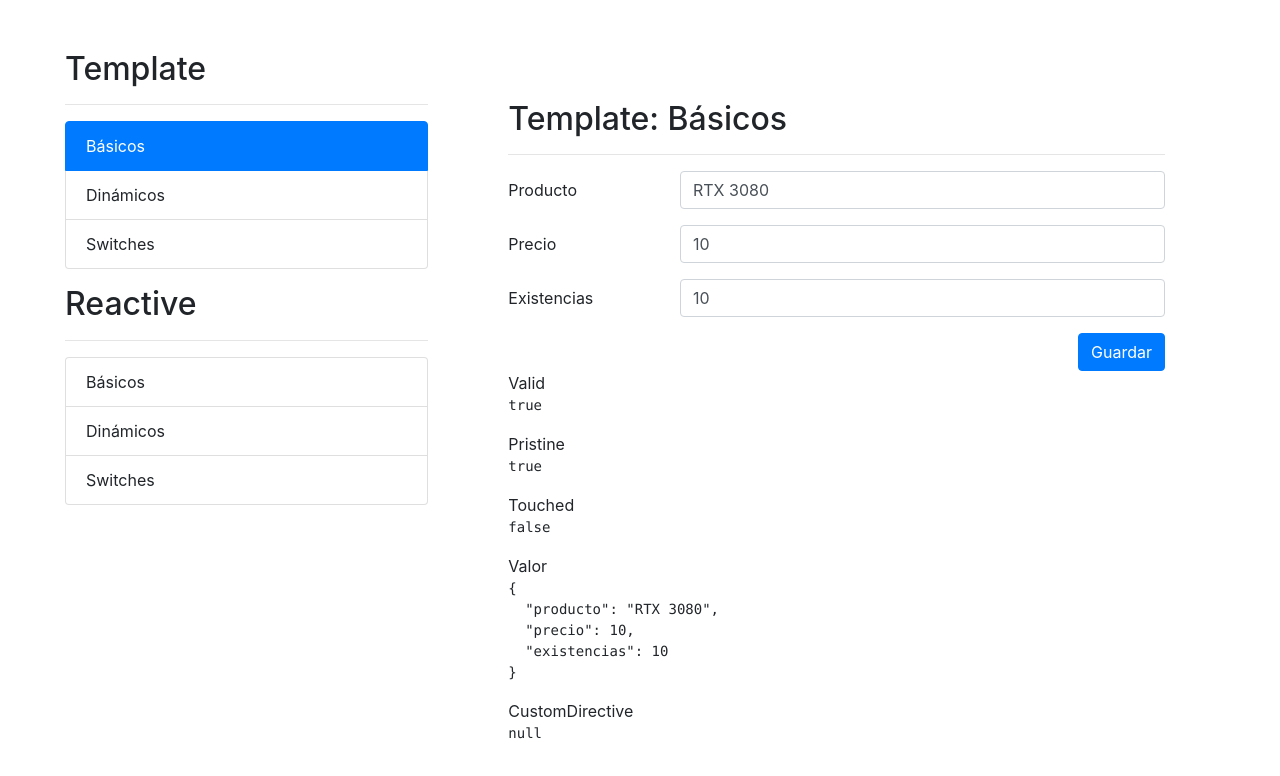
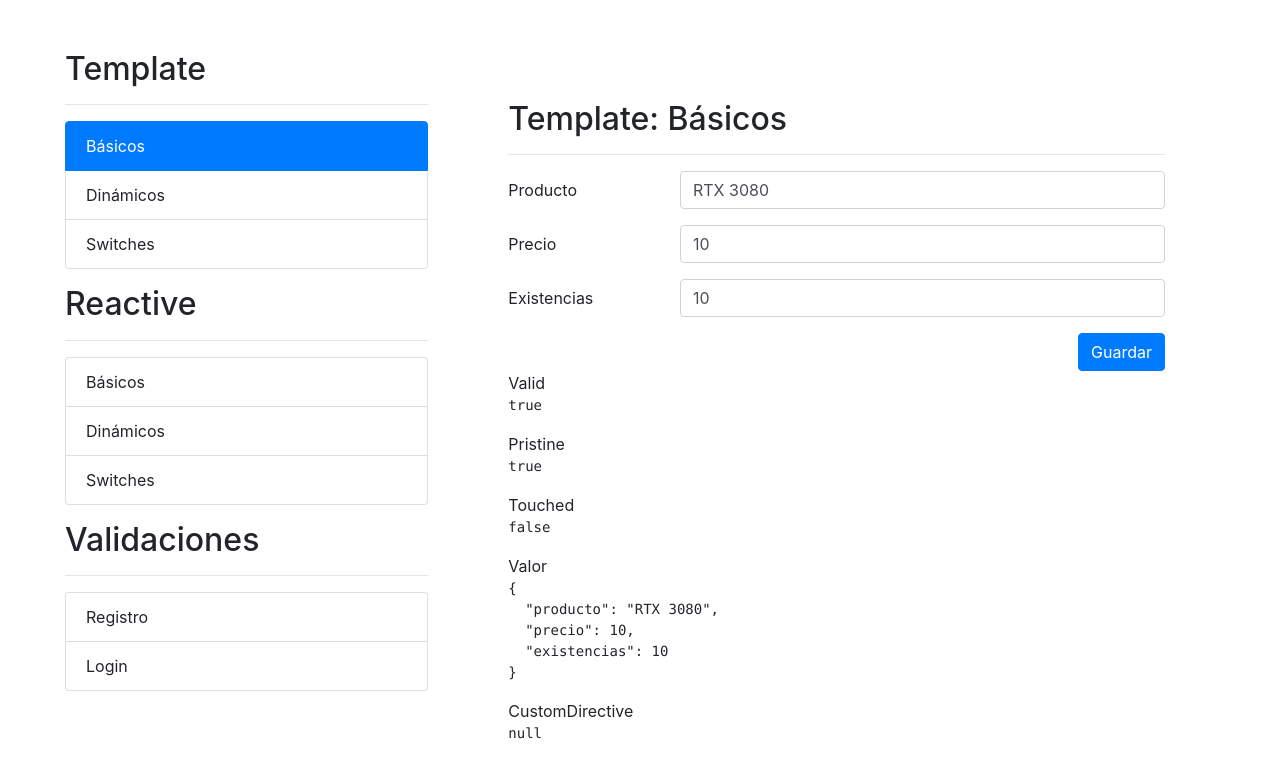
Before and after one commit to ferdiego88/formulariosApp, an Angular app: page /template/basicos in a window 1280 px wide. Shown: the top 776 px of the page. Built offline with nearby package versions, Linux system fonts and the light colour scheme.

Commit message:
fsv Rutas LazyLoad

```diff
--- a/src/app/app-routing.module.ts
+++ b/src/app/app-routing.module.ts
@@ -10,6 +10,10 @@ const routes: Routes = [
     {
       path: 'reactive',
       loadChildren: () => import('./reactive/reactive.module').then(m => m.ReactiveModule)
+    },
+    {
+      path: 'auth',
+      loadChildren: () => import('./auth/auth.module').then(m => m.AuthModule)
     },
     {
       path: '**',
--- /dev/null
+++ b/src/app/auth/login/login.component.html
@@ -0,0 +1 @@
+<p>login works!</p>
--- /dev/null
+++ b/src/app/auth/login/login.component.ts
@@ -0,0 +1,15 @@
+import { Component, OnInit } from '@angular/core';
+
+@Component({
+  selector: 'app-login',
+  templateUrl: './login.component.html',
+  styleUrls: ['./login.component.css']
+})
+export class LoginComponent implements OnInit {
+
+  constructor() { }
+
+  ngOnInit(): void {
+  }
+
+}
--- /dev/null
+++ b/src/app/auth/registro/registro.component.html
@@ -0,0 +1 @@
+<p>registro works!</p>
--- /dev/null
+++ b/src/app/auth/registro/registro.component.ts
@@ -0,0 +1,15 @@
+import { Component, OnInit } from '@angular/core';
+
+@Component({
+  selector: 'app-registro',
+  templateUrl: './registro.component.html',
+  styleUrls: ['./registro.component.css']
+})
+export class RegistroComponent implements OnInit {
+
+  constructor() { }
+
+  ngOnInit(): void {
+  }
+
+}
--- a/src/app/shared/sidemenu/sidemenu.component.html
+++ b/src/app/shared/sidemenu/sidemenu.component.html
@@ -23,3 +23,14 @@
   </li>
 
 </ul>
+
+<h2 class="mt-3">Validaciones</h2>
+<hr>
+<ul class="list-group">
+    <li *ngFor="let item of authMenu"
+        class="list-group-item"
+        [routerLink]="[item.ruta]"
+        routerLinkActive="active">
+        {{item.texto}}
+    </li>
+</ul>
--- a/src/app/shared/sidemenu/sidemenu.component.ts
+++ b/src/app/shared/sidemenu/sidemenu.component.ts
@@ -41,5 +41,16 @@ export class SidemenuComponent {
     },
   ]
 
+  authMenu: MenuItem[] = [
+    {
+      texto: 'Registro',
+      ruta: './auth/registro'
+    },
+    {
+      texto: 'Login',
+      ruta: './auth/login'
+    },
+  ]
+
 
 }
```
Also changed, not shown: src/app/auth/auth-routing.module.ts (added, +19 -0 lines), src/app/auth/auth.module.ts (added, +19 -0 lines), src/app/auth/login/login.component.css (added), src/app/auth/registro/registro.component.css (added).
